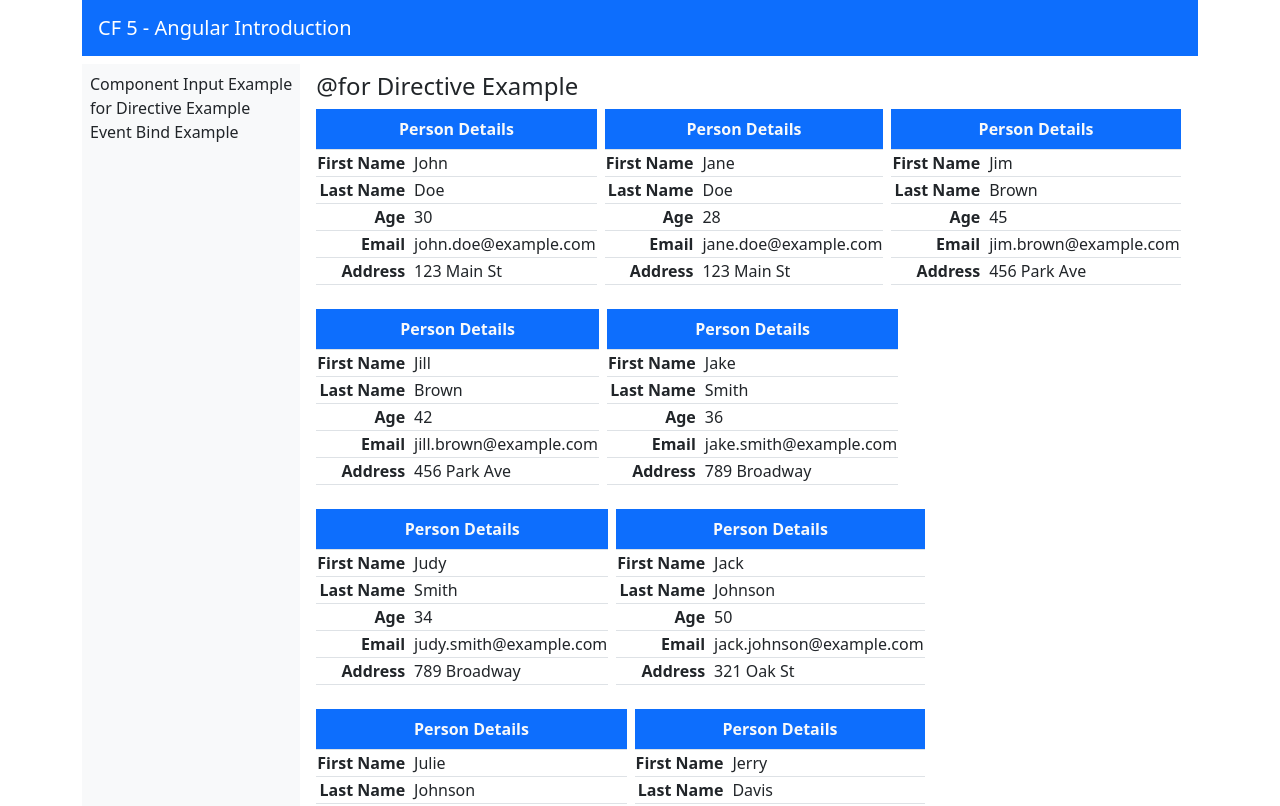
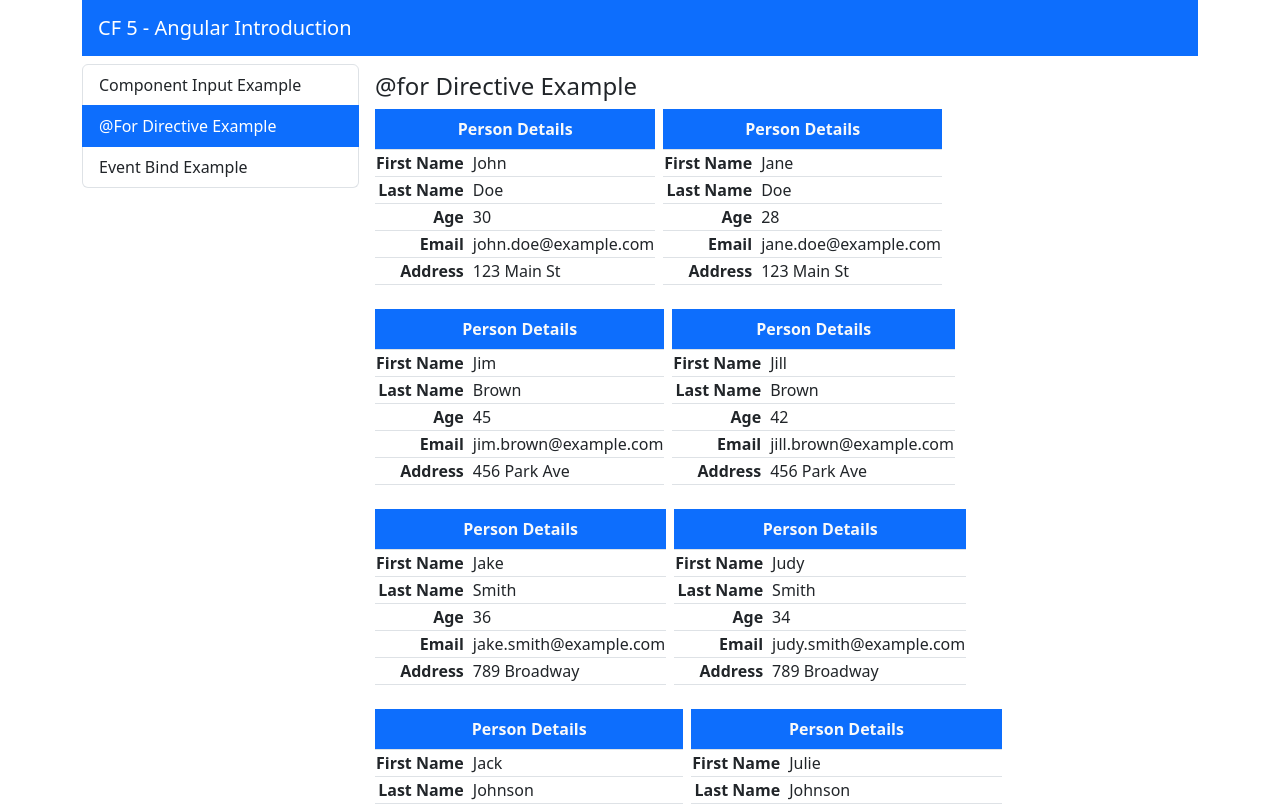
Before and after one commit to kateKipa/angular-introduction, an Angular app: page /for-directive-example in a window 1280 px wide. Shown: the top 806 px of the page. Built offline with nearby package versions, Linux system fonts and the light colour scheme.

Commit message:
fancy-app-menu

```diff
--- a/src/app/app.component.html
+++ b/src/app/app.component.html
@@ -8,12 +8,8 @@
     </nav>
 
     <div class="d-flex flex-row gap-2">
-      <div class="d-flex flex-column text-nowrap bg-light p-2">
-        <span role="button" routerLink="component-input-example">Component Input Example</span>
-        <span role="button" routerLink="for-directive-example">{{ 'for' }} Directive Example</span>
-        <span role="button" routerLink="event-bind-example">Event Bind Example</span>
-      </div>
-      <div class="flex-grow-1 p-2 text-nowrap">
+     <app-list-group-menu class="w-25"></app-list-group-menu>
+      <div class="flex-grow-1 p-2 text-nowrap w-75">
         <router-outlet></router-outlet>
       </div>
     </div>
--- a/src/app/app.component.ts
+++ b/src/app/app.component.ts
@@ -5,14 +5,12 @@
 import { Person } from './shared/interfaces/person';
 import { EventBindExampleComponent } from './components/event-bind-example/event-bind-example.component';
 import { RouterLink, RouterOutlet } from '@angular/router';
+import { ListGroupMenuComponent } from './components/list-group-menu/list-group-menu.component';
 
 @Component({
   selector: 'app-root',
   standalone: true,
-  imports: [
-    RouterLink,
-    RouterOutlet,
-    PersonTableComponent, EventBindExampleComponent],
+  imports: [ListGroupMenuComponent, RouterOutlet],
   templateUrl: './app.component.html',
   styleUrl: './app.component.css'
 })
--- a/src/app/components/component-input-example/component-input-example.component.html
+++ b/src/app/components/component-input-example/component-input-example.component.html
@@ -1,6 +1,6 @@
 <h4>Component Input Example</h4>
 
-  <div class="d-flex gap-5 text-nowrap">
+<div class="d-flex flex-wrap gap-5 text-nowrap">
 <app-person-table [person]="person0"></app-person-table>
 <app-person-table></app-person-table>
 <app-person-table [person]="person1"></app-person-table>
--- /dev/null
+++ b/src/app/components/list-group-menu/list-group-menu.component.html
@@ -0,0 +1,13 @@
+
+  <div class="list-group ">
+    @for(entry of menu; track entry) {
+        <a class="list-group-item list-group-item-action text-truncate" role="button" [routerLink]="entry.routerLink" [routerLinkActive] = "['active']">
+            {{entry.text}}
+        </a>
+    }
+  </div>
+
+
+  <!-- [routerLinkActive] = "['active']" -> Αν ειναι active το τρεχων routerLink, τοτε βαζει μια επιπλέον κλάση 'active' -->
+
+  <!-- [routerLink]="entry.routerLink" -> ετσι δηλωνω ενα Input μεσα στο a -> [] -->
--- /dev/null
+++ b/src/app/components/list-group-menu/list-group-menu.component.ts
@@ -0,0 +1,18 @@
+import { Component } from '@angular/core';
+import { RouterLink, RouterLinkActive } from '@angular/router';
+import { MenuItem } from 'src/app/shared/interfaces/menu-item';
+
+@Component({
+  selector: 'app-list-group-menu',
+  standalone: true,
+  imports: [RouterLink, RouterLinkActive],
+  templateUrl: './list-group-menu.component.html',
+  styleUrl: './list-group-menu.component.css'
+})
+export class ListGroupMenuComponent {
+  menu : MenuItem[] = [
+    {text : 'Component Input Example', routerLink : 'component-input-example'},
+    {text : '@For Directive Example', routerLink : 'for-directive-example'},
+    {text : 'Event Bind Example', routerLink : 'event-bind-example'}
+  ]
+}
--- /dev/null
+++ b/src/app/shared/interfaces/menu-item.ts
@@ -0,0 +1,4 @@
+export interface MenuItem {          //τυπος δεδομένων
+    text : string
+    routerLink : string
+}
```
Also changed, not shown: src/app/components/list-group-menu/list-group-menu.component.css (added), 1 other file (tests, documents, lock files or other folders).
